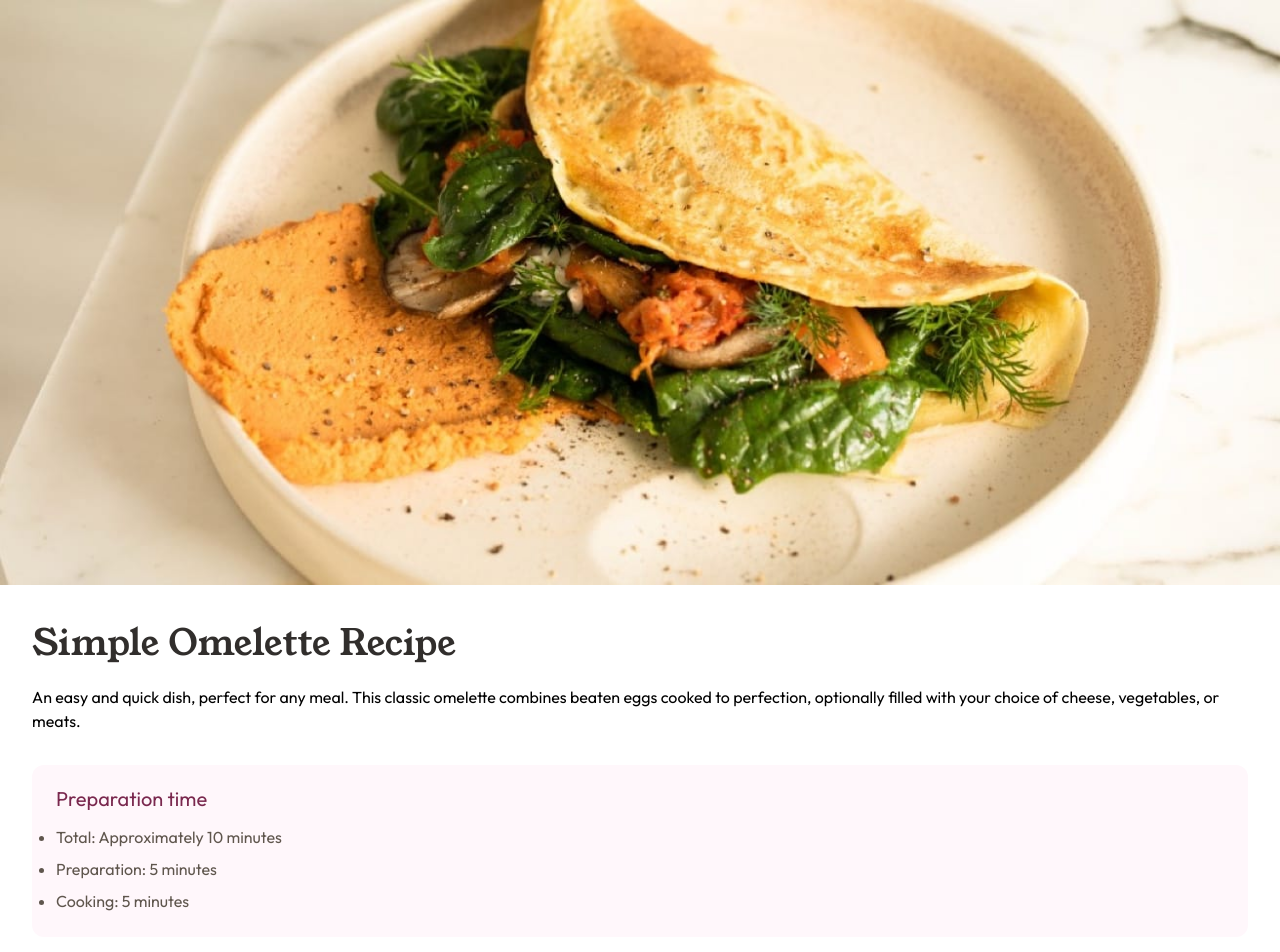
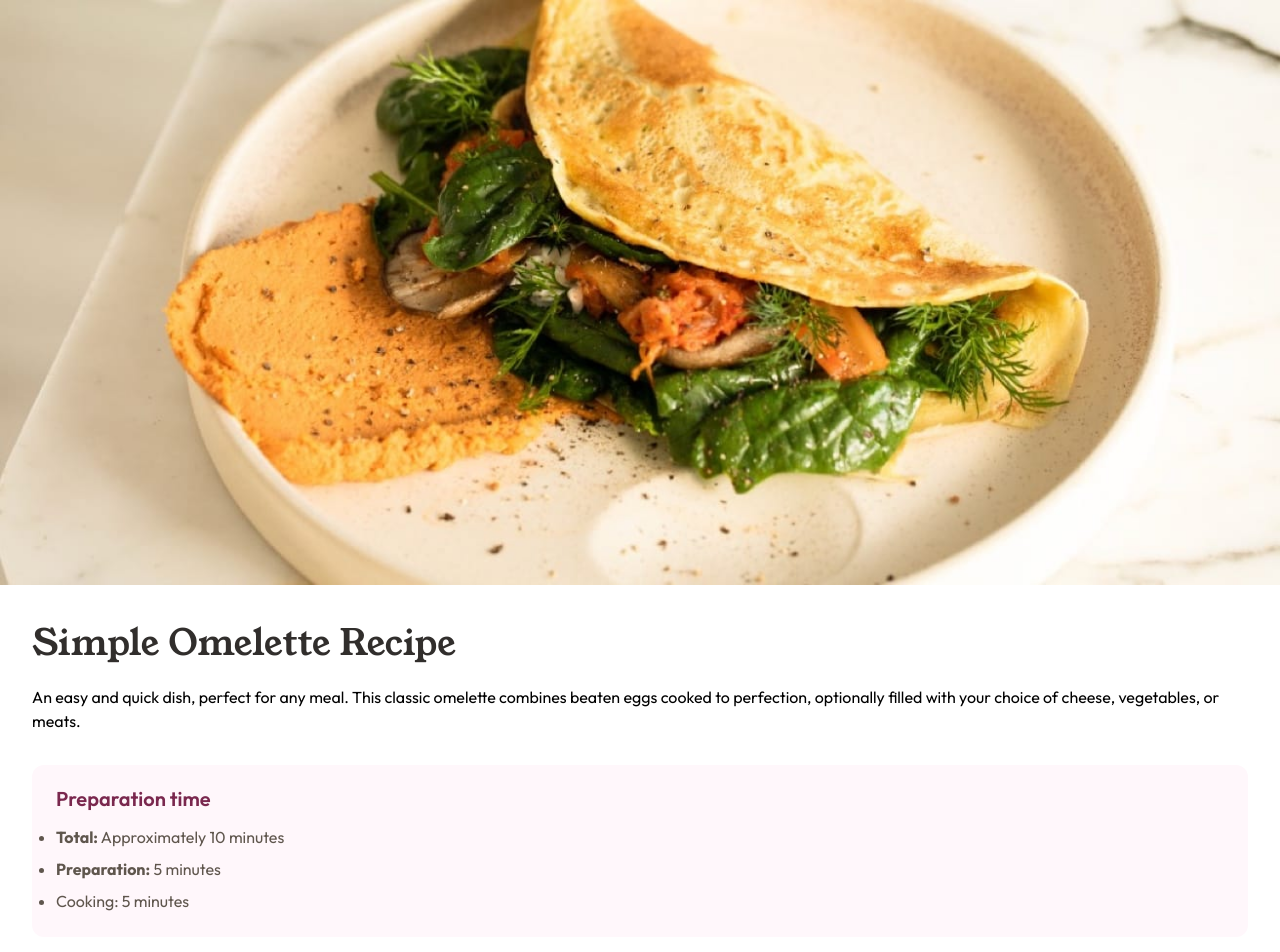
Before and after one commit to martinianol/recipe-page, a React (Vite) app: page / in a window 1280 px wide. Shown: the top 952 px of the page. Built offline with nearby package versions, Linux system fonts and the light colour scheme.

Commit message:
Correct font import

```diff
--- a/src/App.css
+++ b/src/App.css
@@ -2,7 +2,7 @@
   font-family: "Outfit";
   src: url("./assets/fonts/outfit/Outfit-VariableFont_wght.ttf")
     format("truetype");
-  font-weight: normal;
+  font-weight: 100 900;
   font-style: normal;
 }
 
```
